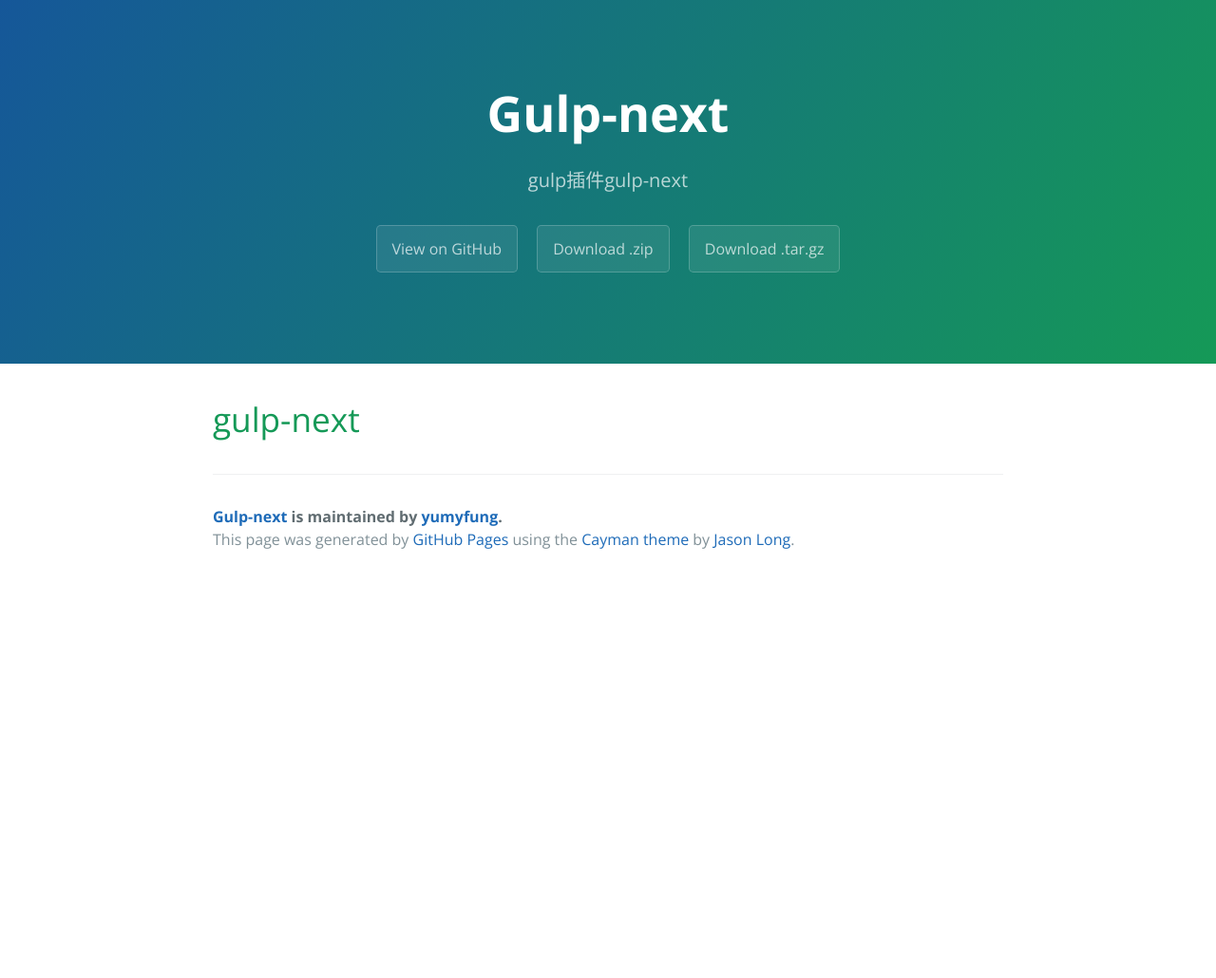
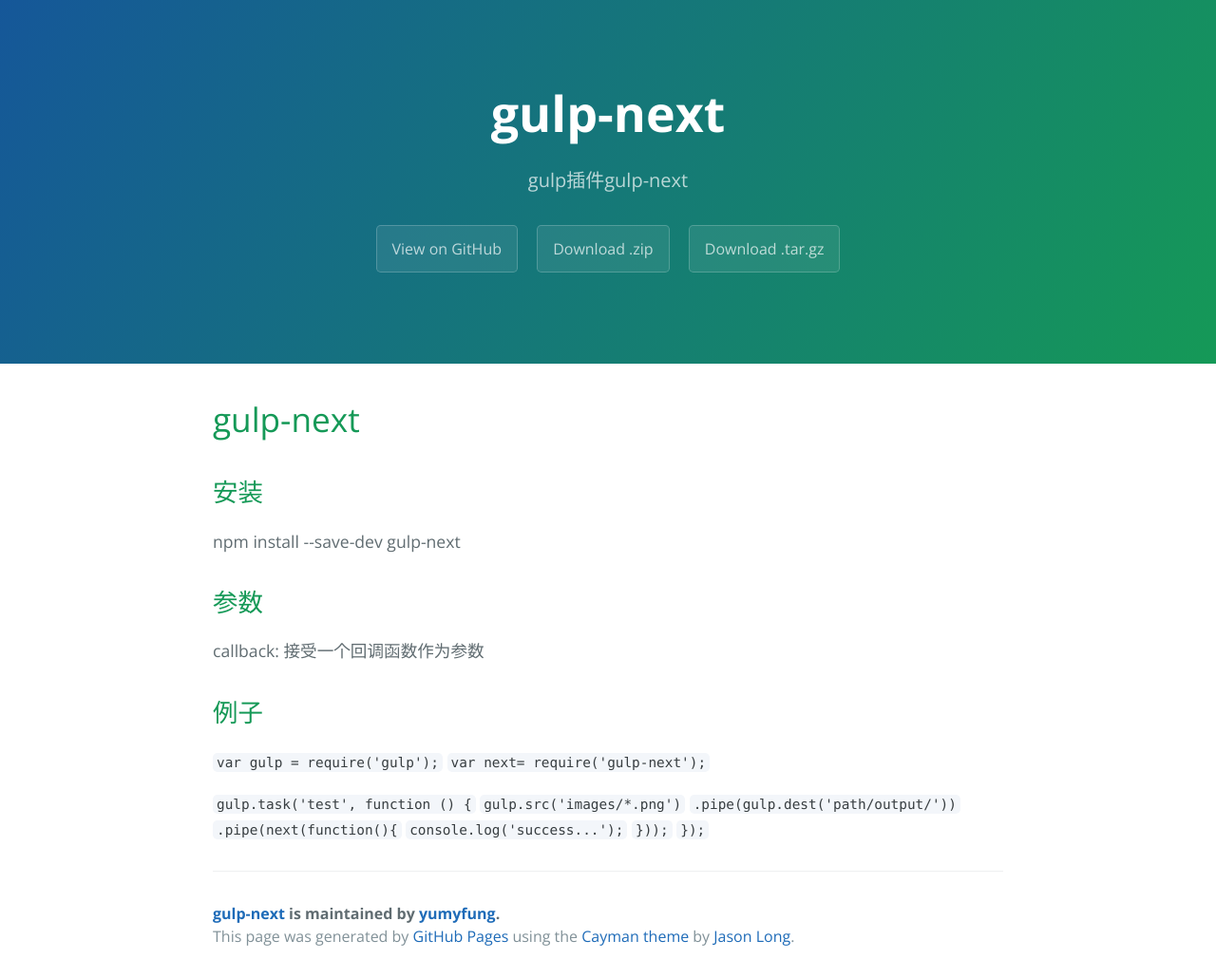
Before and after one commit to yumyfung/gulp-next, a plain HTML site: page index.html in a window 1280 px wide. Shown: the whole page at 95% size. Before the commit the page ends 800 px from the top, so only its background shows below. Drawn offline with nearby package versions, Linux system fonts and the light colour scheme.

Commit message:
Create gh-pages branch via GitHub

```diff
--- a/index.html
+++ b/index.html
@@ -2,7 +2,7 @@
 <html lang="en-us">
   <head>
     <meta charset="UTF-8">
-    <title>Gulp-next by yumyfung</title>
+    <title>gulp-next by yumyfung</title>
     <meta name="viewport" content="width=device-width, initial-scale=1">
     <link rel="stylesheet" type="text/css" href="stylesheets/normalize.css" media="screen">
     <link href='http://fonts.googleapis.com/css?family=Open+Sans:400,700' rel='stylesheet' type='text/css'>
@@ -11,7 +11,7 @@
   </head>
   <body>
     <section class="page-header">
-      <h1 class="project-name">Gulp-next</h1>
+      <h1 class="project-name">gulp-next</h1>
       <h2 class="project-tagline">gulp插件gulp-next</h2>
       <a href="https://github.com/yumyfung/gulp-next" class="btn">View on GitHub</a>
       <a href="https://github.com/yumyfung/gulp-next/zipball/master" class="btn">Download .zip</a>
@@ -22,8 +22,32 @@
       <h1>
 <a id="gulp-next" class="anchor" href="#gulp-next" aria-hidden="true"><span class="octicon octicon-link"></span></a>gulp-next</h1>
 
+<h2>
+<a id="安装" class="anchor" href="#%E5%AE%89%E8%A3%85" aria-hidden="true"><span class="octicon octicon-link"></span></a>安装</h2>
+
+<p>npm install --save-dev gulp-next</p>
+
+<h2>
+<a id="参数" class="anchor" href="#%E5%8F%82%E6%95%B0" aria-hidden="true"><span class="octicon octicon-link"></span></a>参数</h2>
+
+<p>callback: 接受一个回调函数作为参数</p>
+
+<h2>
+<a id="例子" class="anchor" href="#%E4%BE%8B%E5%AD%90" aria-hidden="true"><span class="octicon octicon-link"></span></a>例子</h2>
+
+<p><code>var gulp = require('gulp');</code>
+<code>var next= require('gulp-next');</code></p>
+
+<p><code>gulp.task('test', function () {</code>
+  <code>gulp.src('images/*.png')</code>
+      <code>.pipe(gulp.dest('path/output/'))</code>
+      <code>.pipe(next(function(){</code>
+          <code>console.log('success...');</code>
+      <code>}));</code>
+<code>});</code></p>
+
       <footer class="site-footer">
-        <span class="site-footer-owner"><a href="https://github.com/yumyfung/gulp-next">Gulp-next</a> is maintained by <a href="https://github.com/yumyfung">yumyfung</a>.</span>
+        <span class="site-footer-owner"><a href="https://github.com/yumyfung/gulp-next">gulp-next</a> is maintained by <a href="https://github.com/yumyfung">yumyfung</a>.</span>
 
         <span class="site-footer-credits">This page was generated by <a href="https://pages.github.com">GitHub Pages</a> using the <a href="https://github.com/jasonlong/cayman-theme">Cayman theme</a> by <a href="https://twitter.com/jasonlong">Jason Long</a>.</span>
       </footer>
--- a/params.json
+++ b/params.json
@@ -1 +1 @@
-{"name":"Gulp-next","tagline":"gulp插件gulp-next","body":"#  gulp-next","google":"","note":"Don't delete this file! It's used internally to help with page regeneration."}
+{"name":"gulp-next","tagline":"gulp插件gulp-next","body":"#  gulp-next\r\n## 安装\r\nnpm install --save-dev gulp-next\r\n## 参数\r\ncallback: 接受一个回调函数作为参数\r\n## 例子\r\n`var gulp = require('gulp');`\r\n`var next= require('gulp-next');`\r\n\r\n`gulp.task('test', function () {`\r\n  `gulp.src('images/*.png')`\r\n      `.pipe(gulp.dest('path/output/'))`\r\n      `.pipe(next(function(){`\r\n          `console.log('success...');`\r\n      `}));`\r\n`});`","google":"","note":"Don't delete this file! It's used internally to help with page regeneration."}
```
